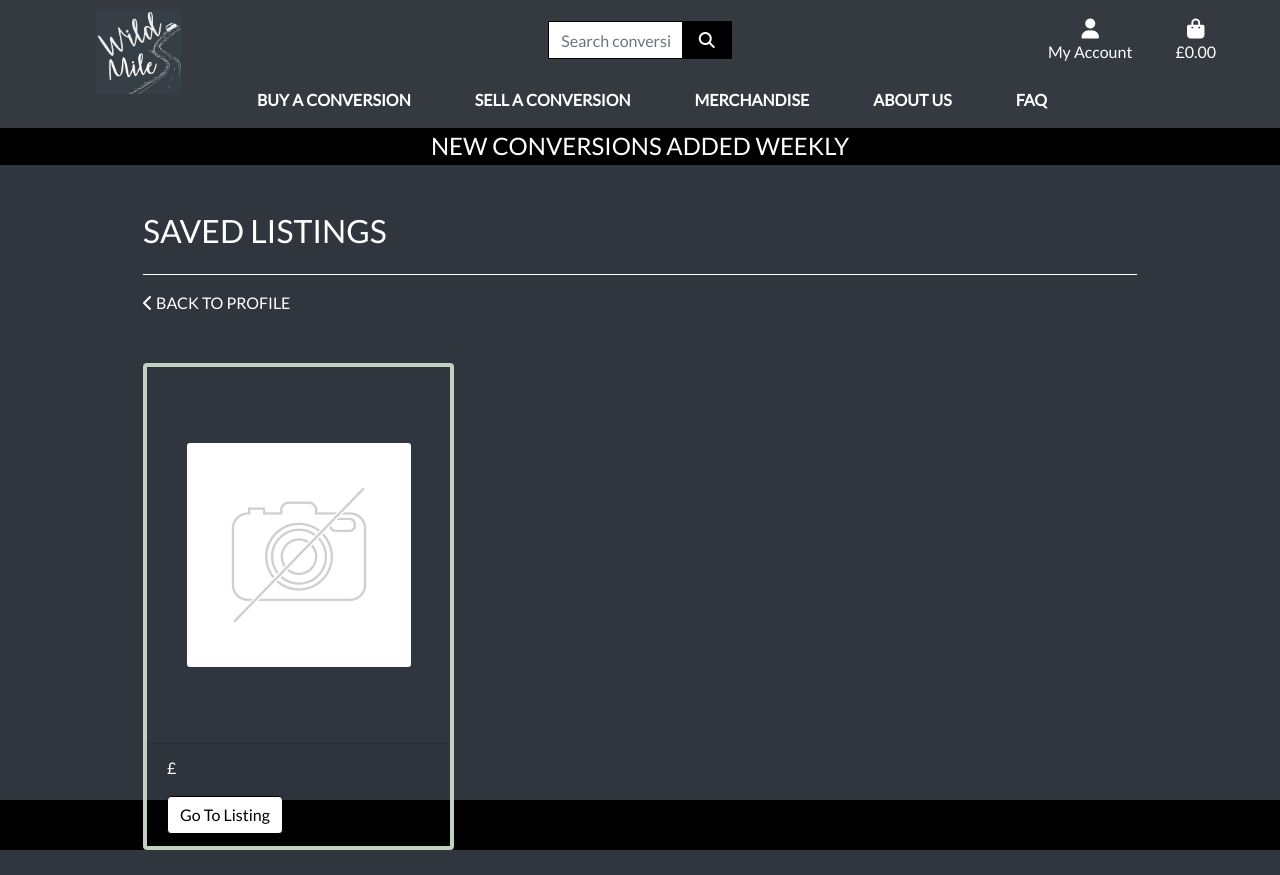
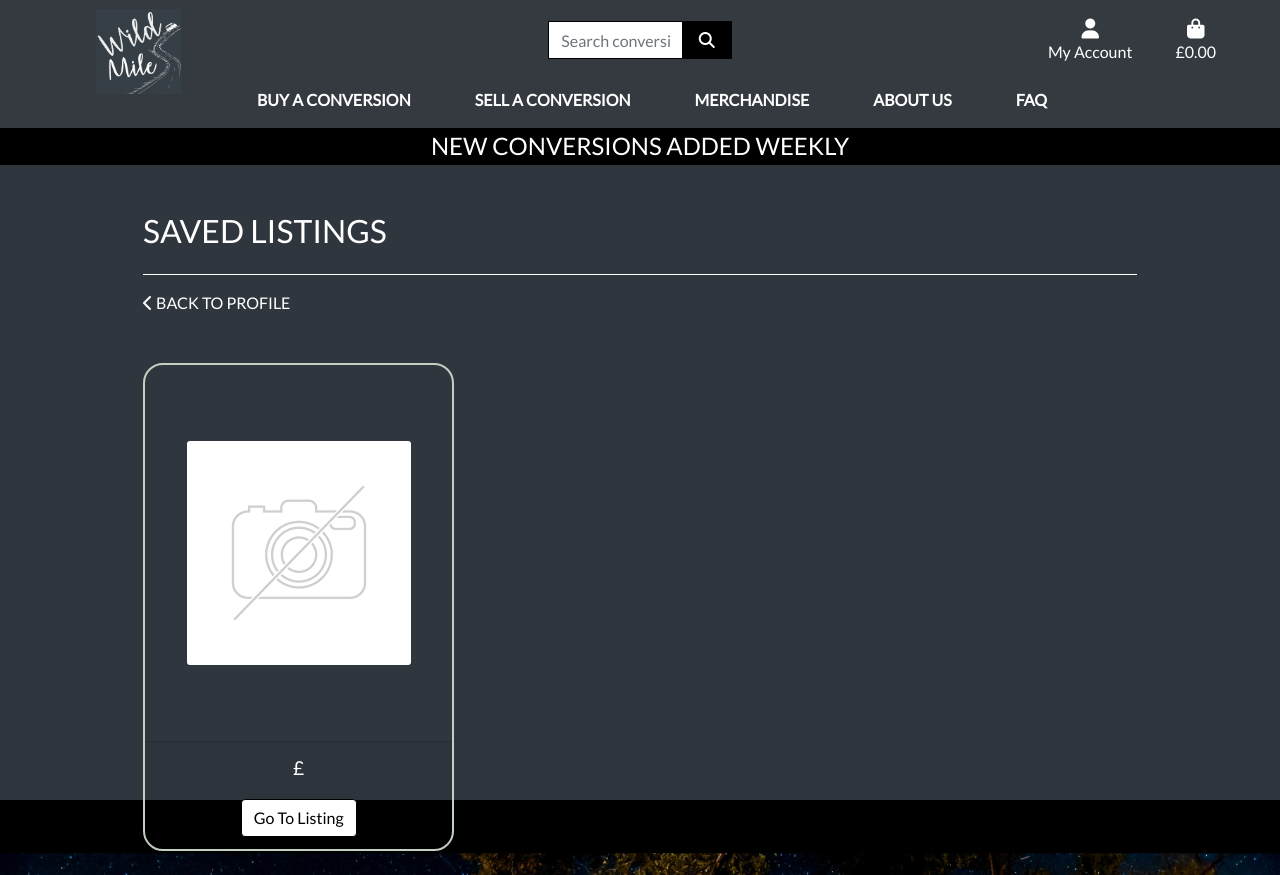
Before and after one commit to jamie120/ms4-wild-mile, a Django app: page /profile/saved_listings/ in a window 1280 px wide. Before the commit the page ends 850 px from the top, so only its background shows below. Run offline with Django 3.2, Linux system fonts and the light colour scheme; a user stored in the database is signed in; tables that the repository leaves empty hold one stand-in row (values such as "Sample post"); data that the repository does not hold is empty; some libraries are stand-ins or nearby versions.

Commit message:
Added style to saved listings template

```diff
--- a/profiles/static/profiles/css/profiles.css
+++ b/profiles/static/profiles/css/profiles.css
@@ -23,3 +23,20 @@
 tr {
     border-top: 1em solid transparent;
 }
+
+.saved-listing-image {
+    height: 200px;
+    border-radius: 20px;
+    border: 1px solid white;
+}
+
+.card {
+    border-radius: 20px;
+    border: 2px solid rgba(194,208,194);
+}
+
+@media(max-width: 990px) {
+    .saved-listing-image {
+    height: 400px;
+    }
+}
--- a/profiles/templates/profiles/saved_listings.html
+++ b/profiles/templates/profiles/saved_listings.html
@@ -27,14 +27,14 @@
         </div>
         <div class="row mt-5">
             {% for listing in saved_listings %}
-            <div class="col-12 col-md-4">
-                <div class="card">
+            <div class="col-12 col-lg-4">
+                <div class="card mb-4">
                     <div class="card-body">
                         <h2 class="mt-3 text-white text-center">{{ listing.conversion.listing_title }}</h2>
                         <div class="p-2 image-container d-flex justify-content-center my-5">
                             {% if listing.conversion.main_image %}
-                                <a id="conversion-main-image" href="{{ listing.conversion.main_image.url }}" target="_blank">
-                                    <img class="card-img img-fluid" src="{{ listing.conversion.main_image.url }}" alt="{{ conversion.name }}">
+                                <a href="{{ listing.conversion.main_image.url }}" target="_blank">
+                                    <img class="saved-listing-image img-fluid" src="{{ listing.conversion.main_image.url }}" alt="{{ conversion.name }}">
                                 </a>
                             {% else %}
                                 <a href="">
@@ -43,8 +43,8 @@
                             {% endif %}
                         </div>
                     </div>
-                    <div class="card-footer">
-                        <p class="text-white">£{{ listing.conversion.price }}</p>
+                    <div class="card-footer text-center">
+                        <p class="text-white larger-font">£{{ listing.conversion.price }}</p>
                         <a href="{% url 'conversion_detail' listing.conversion.id %}">
                             <button class="btn btn-white btn-outline-black text-white">Go To Listing</button>
                         </a>
```
